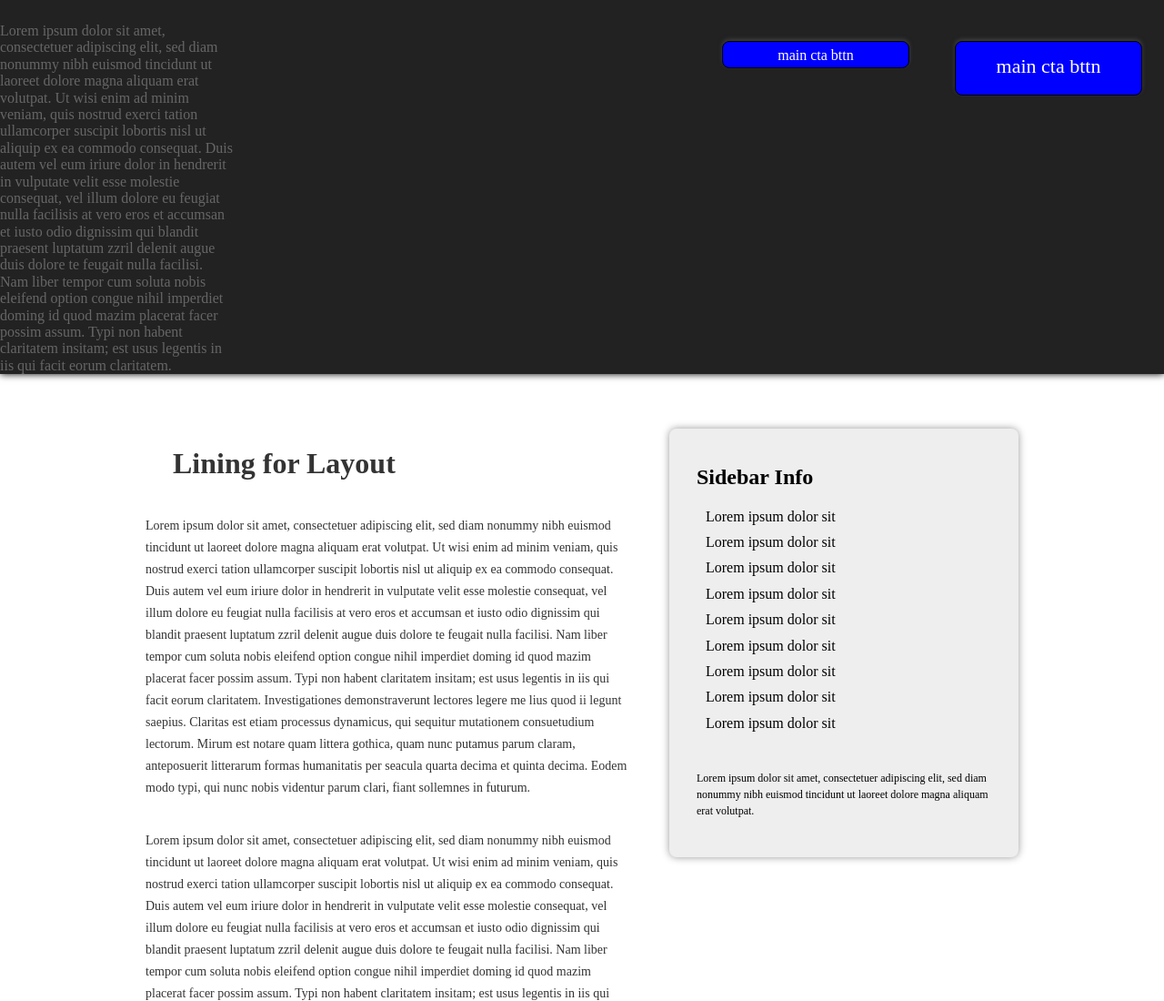
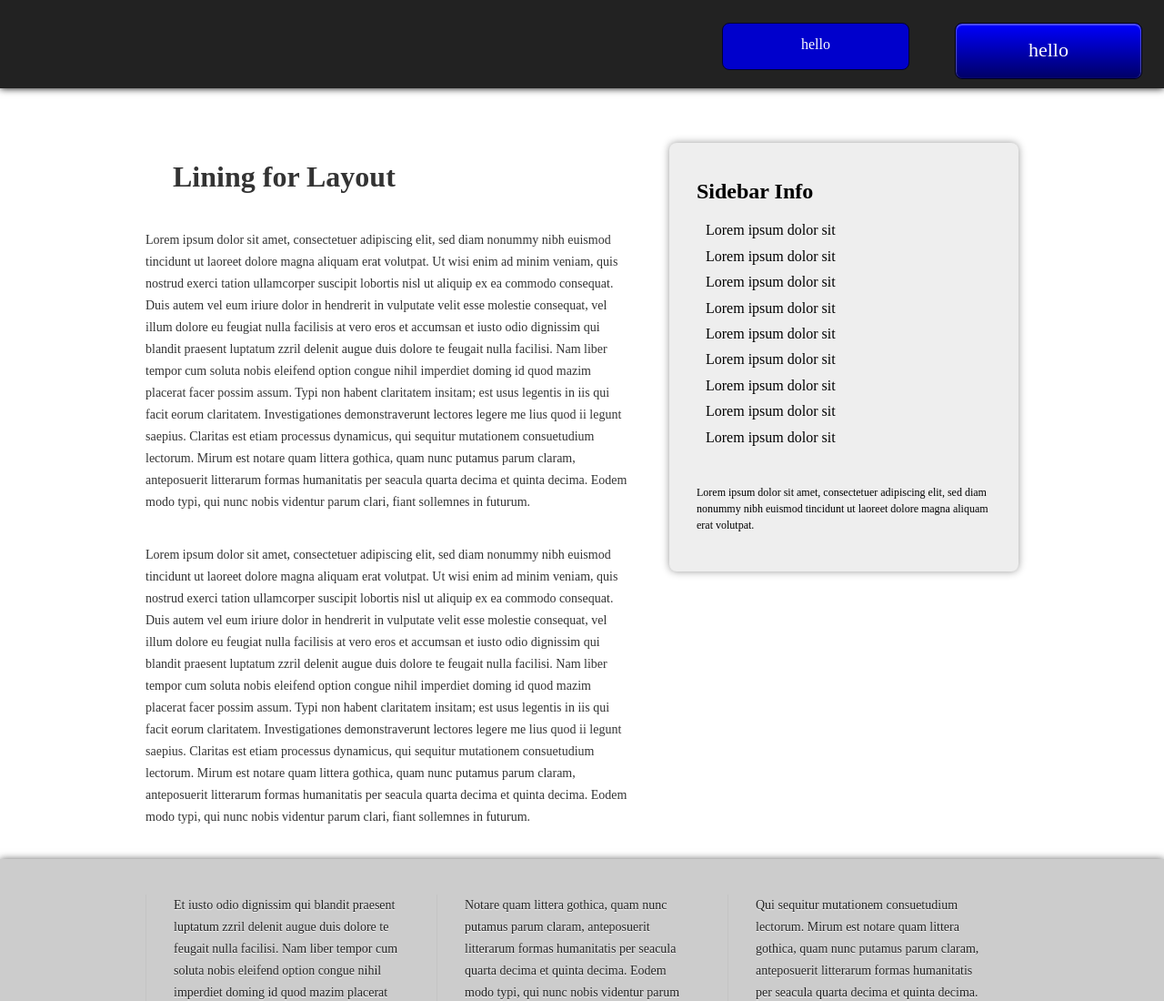
Before and after one commit to nickcottrell/lining-for-layout, a plain HTML site: page index.html in a window 1280 px wide. Shown: the top 1100 px of the page at 91% size. Drawn offline with nearby package versions, Linux system fonts and the light colour scheme.

Commit message:
start of haberdash

```diff
--- a/css/demo.css
+++ b/css/demo.css
@@ -33,17 +33,5 @@ footer {}
 }
 
 /*---HABERDASH-----------------------*/
-.cta {display:block; width:100%; height:35px;}
-.cta a:link {margin:20px 0 20px 0; float:left;border:1px solid #000;box-shadow: 0 -2px 4px #3f3f3f; text-decoration:none; padding: 6px 0 4px 0; width:80%; margin-left:10%; height:18px; color:#fff; background-color:#0000ff; text-align:center; border-radius:8px;}
-.cta a:visited {}
-.cta a:hover {background-color:#000 !important;}
-.cta a:active {}
-
-.hero a:link {padding: 14px 0 4px 0 !important; display:block; height:40px !important; font-size:22px;}
-.hero a:visited {}
-.hero a:hover {background-color:#000 !important;}
-.hero a:active {}
-
-@media screen and (min-width: 770px) {
-.cta a:link {margin:20px 0 20px 0; float:left;border:1px solid #000;box-shadow: 0 -2px 4px #3f3f3f; text-decoration:none; padding: 6px 0 4px 0; width:80%; margin-left:10%; height:18px; color:#fff; background-color:#0000ff; text-align:center; border-radius:8px;}
-}
+.cta {color: #fff; font-size:16px;text-align:center;padding:14px 0 12px 0; border-radius:8px; margin-left:10%; display:block; width:80%; height:24px; background-color:#0000cc; margin-bottom:10px; border:1px solid #000033;}
+.hero {font-size:22px; padding:16px 0 12px 0; height:32px; background: -webkit-gradient(linear, 0% 0%, 0% 100%, from(#0000ff), to(#000066)); box-shadow: inset 0 1px 1px 1px rgba(255, 255, 255, .3); border:1px solid #000022;}
--- a/index.html
+++ b/index.html
@@ -31,16 +31,11 @@
 <!--MAIN HEADER-->
 <div class="header-footer">
 	<div class="group">
-		<div class="item">Lorem ipsum dolor sit amet, consectetuer adipiscing elit, sed diam nonummy nibh euismod tincidunt ut laoreet dolore magna aliquam erat volutpat. Ut wisi enim ad minim veniam, quis nostrud exerci tation ullamcorper suscipit lobortis nisl ut aliquip ex ea commodo consequat. Duis autem vel eum iriure dolor in hendrerit in vulputate velit esse molestie consequat, vel illum dolore eu feugiat nulla facilisis at vero eros et accumsan et iusto odio dignissim qui blandit praesent luptatum zzril delenit augue duis dolore te feugait nulla facilisi. Nam liber tempor cum soluta nobis eleifend option congue nihil imperdiet doming id quod mazim placerat facer possim assum. Typi non habent claritatem insitam; est usus legentis in iis qui facit eorum claritatem.</div>
-		<div class="item skip-2">
-			<div class="cta">
-				<a href="#">main cta bttn</a>
-			</div>
+		<div class="item skip-3">
+			<a class="cta">hello</a>
 		</div><!--.item-->
 		<div class="item">
-			<div class="cta hero">
-				<a href="#">main cta bttn</a>
-			</div>
+			<a class="cta hero">hello</a>
 		</div><!--.item-->
 	</div><!--.group-->
 </div><!--.nameofliquid-->
```
